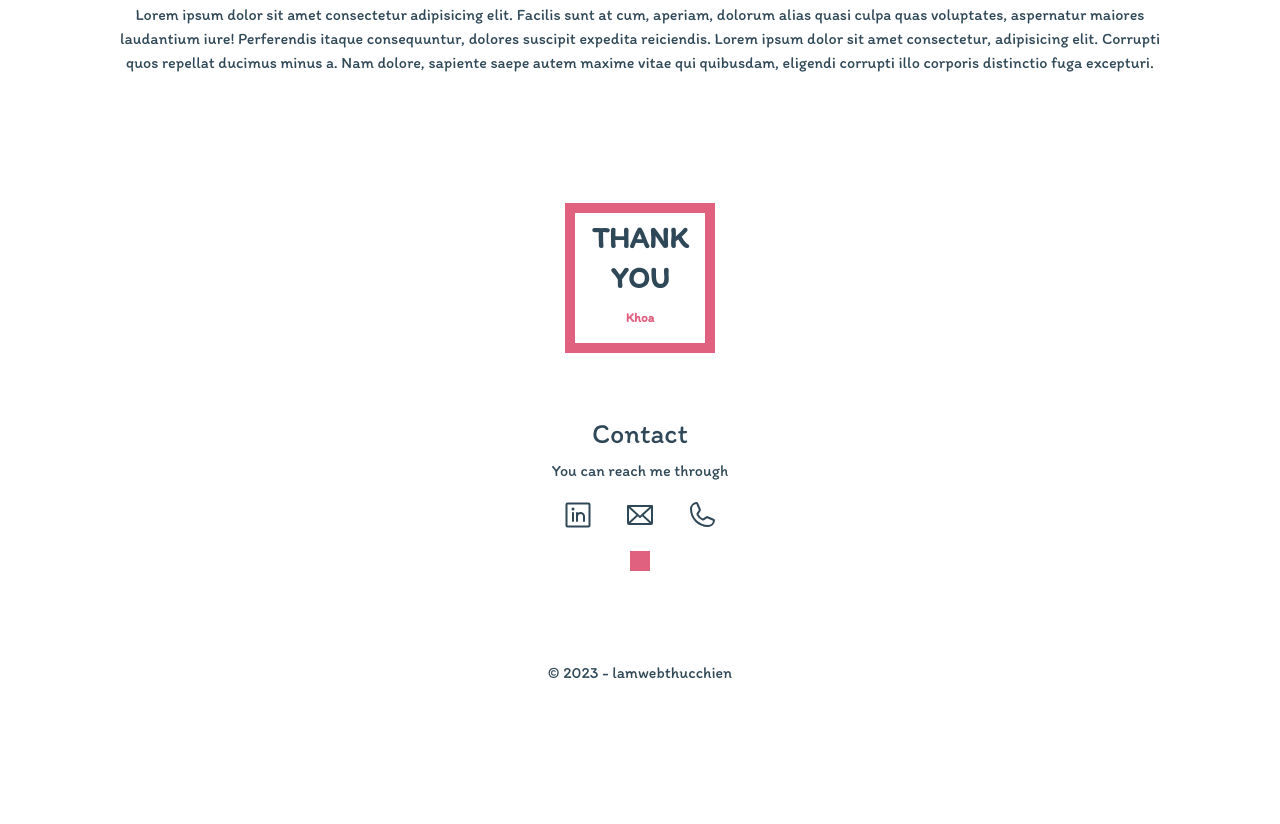
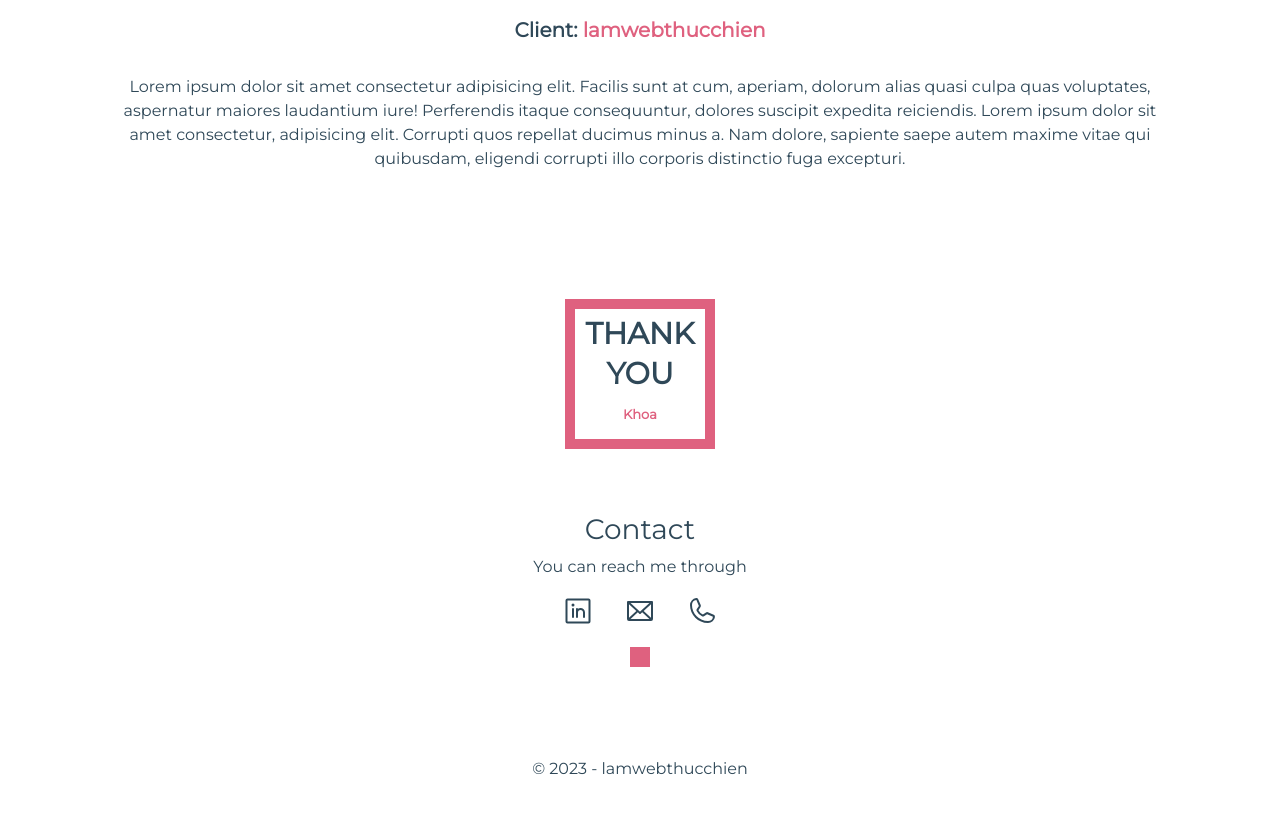
Before and after one commit to haolu253/template-portfolio, a plain HTML site: page index.html in a window 1280 px wide. Shown: the part 5039-5863 px from the top of the page. Before the commit the page ends 5791 px from the top, so only its background shows below. Drawn offline with nearby package versions, Linux system fonts and the light colour scheme; some icons are missing.

Commit message:
change font

```diff
--- a/css/main.css
+++ b/css/main.css
@@ -12,7 +12,7 @@
 
 * {
     color: var(--black);
-    font-family: 'Itim', cursive;
+    font-family: 'Montserrat', sans-serif;
     user-select: none;
     color: var(--deep-blue);
     text-align: center;
--- a/index.html
+++ b/index.html
@@ -12,7 +12,7 @@
     <link rel="stylesheet" href="css/main.css">
     <link rel="preconnect" href="https://fonts.googleapis.com">
     <link rel="preconnect" href="https://fonts.gstatic.com" crossorigin>
-    <link href="https://fonts.googleapis.com/css2?family=Itim&display=swap" rel="stylesheet">
+    <link href="https://fonts.googleapis.com/css2?family=Montserrat&display=swap" rel="stylesheet">
     <link href="//netdna.bootstrapcdn.com/twitter-bootstrap/2.3.2/css/bootstrap-combined.no-icons.min.css"
         rel="stylesheet">
     <link href="//netdna.bootstrapcdn.com/font-awesome/3.2.1/css/font-awesome.css" rel="stylesheet">
```
